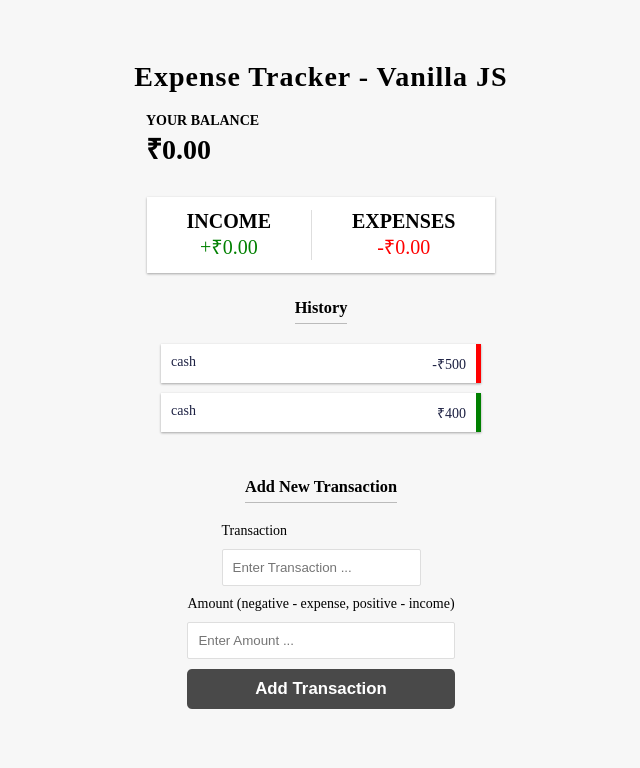
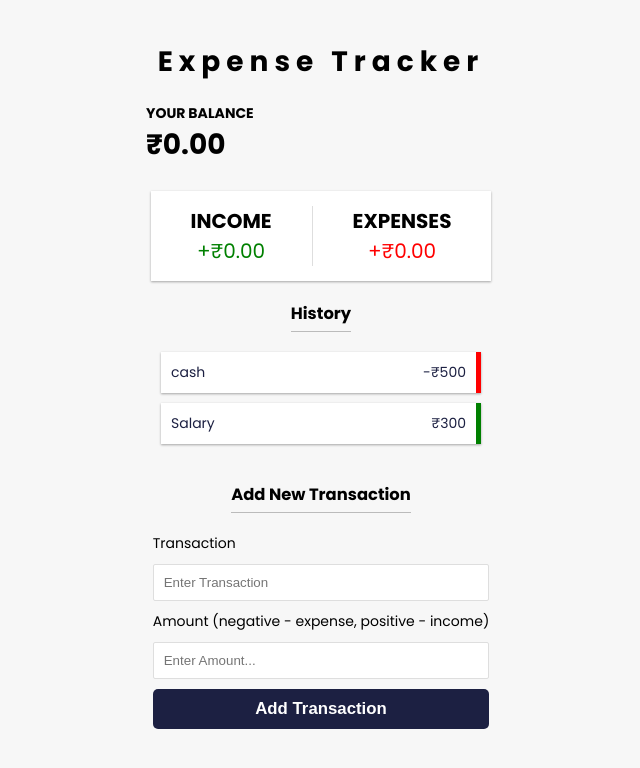
Before and after one commit to partha7978/Expense-Tracker, a plain HTML site: page index.html in a window 1280 px wide. Shown: the whole page, without its empty margins (319-959 px from the left). Drawn offline with Linux system fonts and the light colour scheme.

Commit message:
adfding styles

```diff
--- a/index.html
+++ b/index.html
@@ -1,62 +1,59 @@
 <!DOCTYPE html>
 <html lang="en">
   <head>
-    <meta charset="UTF-8">
-    <meta http-equiv="X-UA-Compatible" content="IE=edge">
-    <meta name="viewport" content="width=device-width, initial-scale=1.0">
-    <title>Expense Tracker  - Vanilla JS</title>
-    <link rel="stylesheet" href="style.css">
+    <meta charset="UTF-8" />
+    <meta http-equiv="X-UA-Compatible" content="IE=edge" />
+    <meta name="viewport" content="width=device-width, initial-scale=1.0" />
+    <title>Expense Tracker - Vanilla Js</title>
+    <link rel="stylesheet" href="./style.css" />
   </head>
   <body>
-    <h1>Expense Tracker - Vanilla JS</h1>
+    <h1>Expense Tracker</h1>
 
     <div class="container">
       <h4>Your Balance</h4>
-        <h2 id = "balance">₹0.00</h2>
+      <h2 id="balance">₹0.00</h2>
     </div>
-
-    <div class="exp-container">
+    <div class="inc-exp-container">
       <div class="money">
         <h4>Income</h4>
         <p id="money-plus" class="money-plus">+₹0.00</p>
       </div>
-
       <div class="money">
         <h4>Expenses</h4>
-            <p id="money-minus" class="money-minus">-₹0.00</p>
+        <p id="money-minus" class="money-minus">+₹0.00</p>
       </div>
     </div>
 
-
-
     <h3>History</h3>
-    <ul id="id" class="list">
+    <ul id="list" class="list">
       <li class="minus">
-            cash <span>-₹500</span> <button class="delete-btn">x</button>
+        cash <span>-₹500</span><button class="delete-btn">x</button>
       </li>
       <li class="plus">
-            cash <span>₹400</span> <button class="delete-btn">x</button>
+        Salary <span>₹300</span><button class="delete-btn">x</button>
       </li>
     </ul>
 
     <h3>Add New Transaction</h3>
     <form action="#" id="form">
       <div class="form-control">
-            <label for="transacrtion">Transaction</label>
-                <input type="transacrtion" id="text" placeholder="Enter Transaction ...">
-
-
+        <label for="transaction">Transaction</label>
+        <input
+          type="transaction"
+          id="transaction"
+          placeholder="Enter Transaction"
+        />
       </div>
-    </form>
-    <form action="#" id="form">
       <div class="form-control">
-            <label for="amount">Amount (negative - expense, positive - income)</label>
-            <input type="number" id="amount" placeholder="Enter Amount ...">
+        <label for="amount">
+          Amount (negative - expense, positive - income)
+        </label>
+        <input type="number" id="amount" placeholder="Enter Amount..." />
       </div>
-
       <button class="btn" type="submit">Add Transaction</button>
     </form>
 
-    <script type="text/javascript" src="script.js"></script>
+    <script src="./script.js"></script>
   </body>
 </html>
--- a/style.css
+++ b/style.css
@@ -1,13 +1,20 @@
+@import url('https://fonts.googleapis.com/css2?family=Poppins:wght@300;400;500;600;700;800;900&display=swap');
+
+:root {
+}
+
 * {
   margin: 0;
   padding: 0;
   box-sizing: border-box;
 }
+
 html {
   font-size: 14px;
 }
 
 body {
+  font-family: 'Poppins', sans-serif;
   background-color: #f7f7f7;
   display: flex;
   flex-direction: column;
@@ -16,7 +23,6 @@ body {
   min-height: 100vh;
   margin: 0;
 }
-
 .container {
   margin: 20px auto;
   width: 350px;
@@ -28,8 +34,7 @@ body {
 }
 
 h1 {
-  letter-spacing: 1px;
-  margin: 0;
+  letter-spacing: 6px;
 }
 
 h3 {
@@ -44,22 +49,22 @@ h4 {
   text-align: left;
 }
 
-.exp-container {
+.inc-exp-container {
   background-color: #fff;
   box-shadow: 0 1px 3px rgba(0, 0, 0, 0.12), 0 1px 2px rgba(0, 0, 0, 0.24);
-  padding: 13px 20px;
+  padding: 15px 20px;
   display: flex;
   justify-content: space-between;
-  margin: 10px 0;
+  margin: 5px 0;
 }
 
-.exp-container > div {
+.inc-exp-container > div {
   flex: 1;
   text-align: center;
   margin: 0 20px;
 }
 
-.exp-container > div:first-of-type {
+.inc-exp-container > div:first-of-type {
   border-right: 1px solid #dedede;
   padding-right: 40px;
 }
@@ -91,7 +96,7 @@ input {
 
 .btn {
   cursor: pointer;
-  background-color: rgb(73, 73, 73);
+  background-color: #1c2042;
   color: #fff;
   border: 0;
   display: block;
@@ -102,6 +107,7 @@ input {
   font-size: 1.2rem;
   font-weight: bold;
 }
+
 .btn:focus,
 .delete-button:focus {
   outline: 0;
@@ -109,7 +115,7 @@ input {
 
 .list {
   list-style: none;
-  margin-bottom: 20px;
+  margin-bottom: 13px;
 }
 
 .list li {
@@ -123,9 +129,11 @@ input {
   margin: 10px 0;
   width: 320px;
 }
+
 .list li.plus {
   border-right: 5px solid green;
 }
+
 .list li.minus {
   border-right: 5px solid red;
 }
```
Lines whose indentation alone changed are shown as unchanged.
